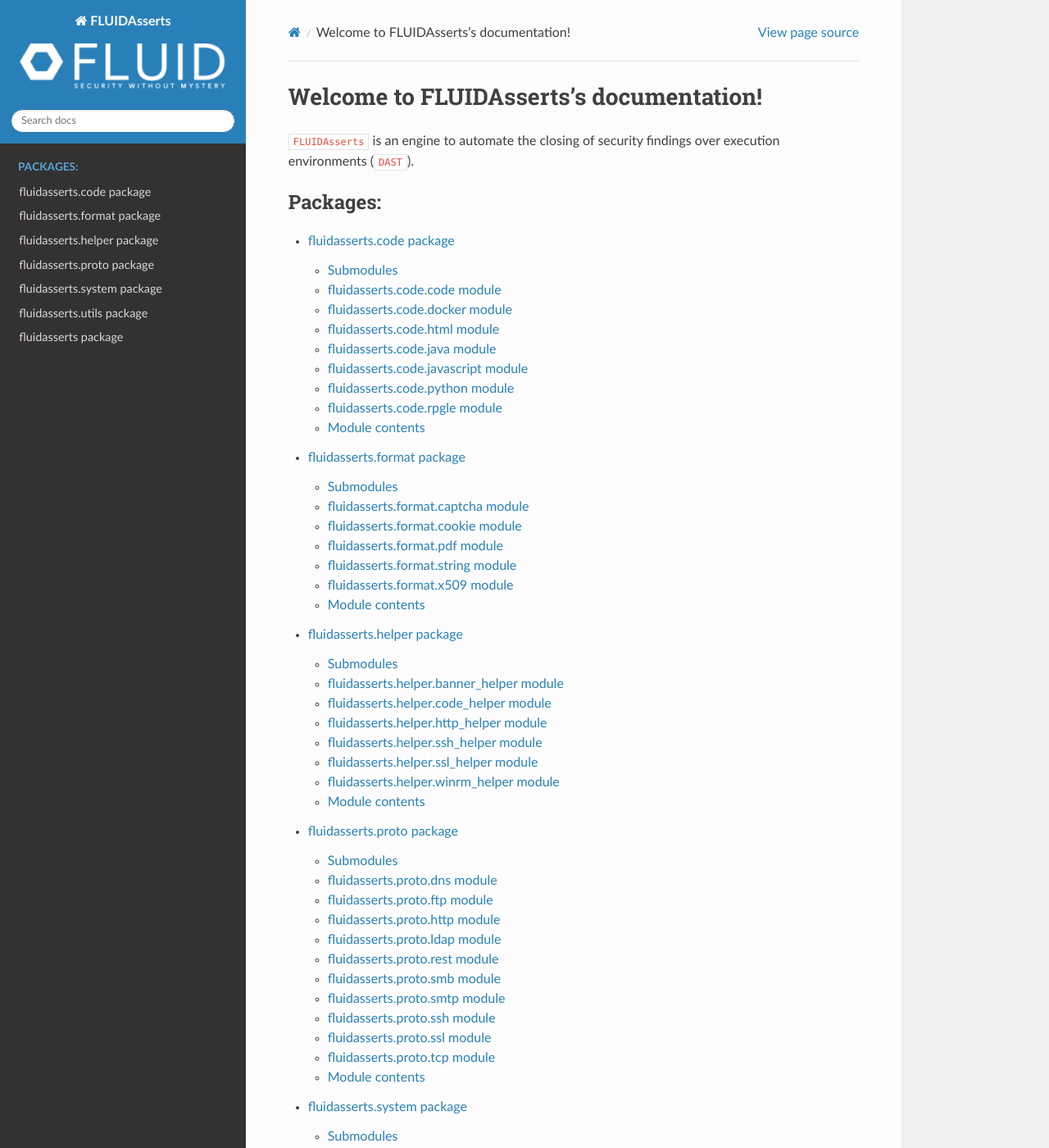
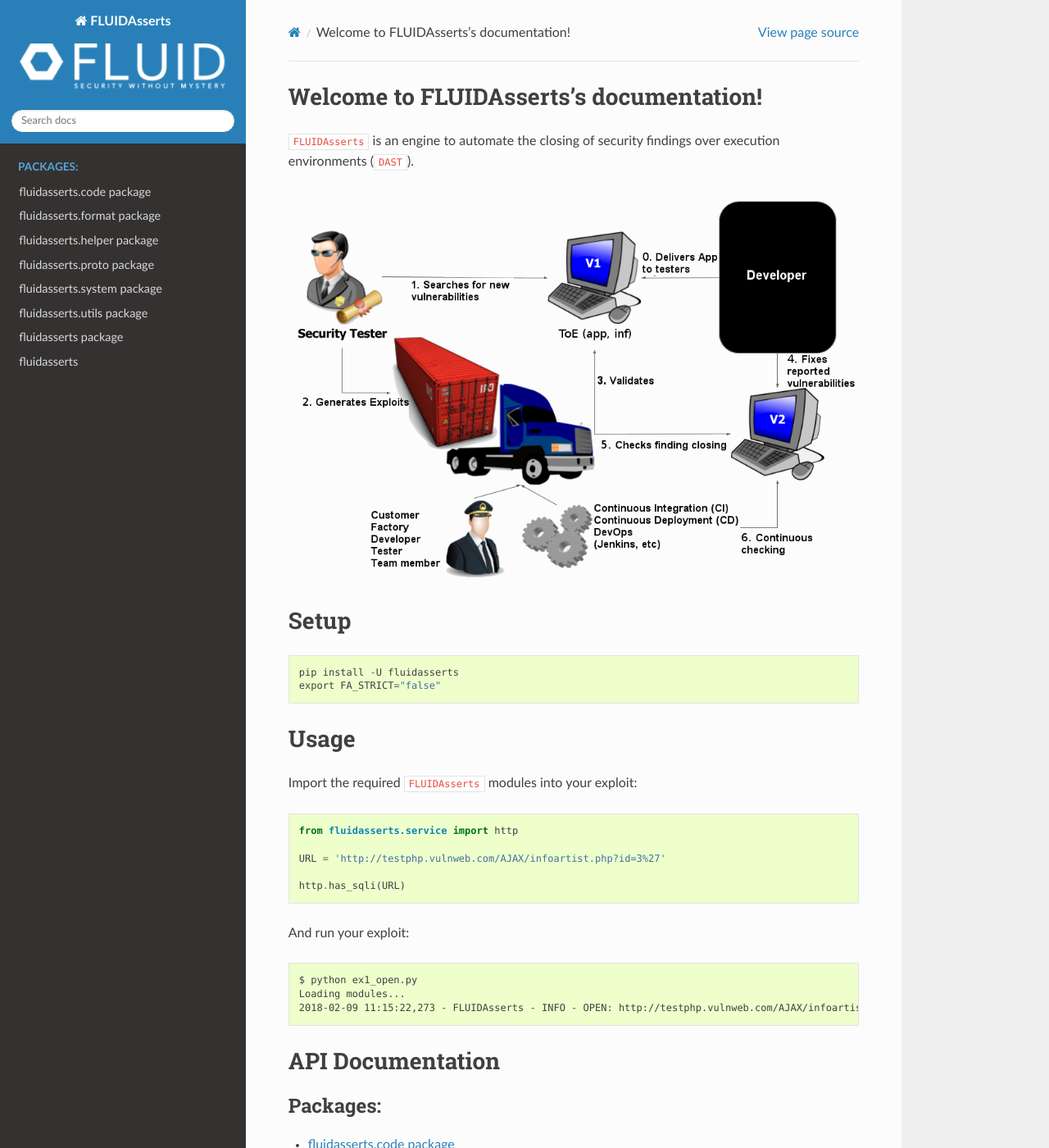
Before and after one commit to jvasque6/asserts, a Sphinx documentation site: the page built from sphinx/source/index.rst, in a window 1280 px wide and 1400 px high. Shown: the whole window at 82% size. Built offline with Sphinx 7.4.7 and the Read the Docs theme 2.0.0, drawn with Linux system fonts in a browser that asks for light colours; some of the changed text lies outside the part shown.

Commit message:
Populate docs index:
- Basic setup instructions
- Basic usage
- Adapt info from product page


Former-commit-id: f61bfb66700b7c78560e9c080beef40a44f35d7e

```diff
--- a/sphinx/source/index.rst
+++ b/sphinx/source/index.rst
@@ -10,6 +10,36 @@
 to automate the closing of security findings
 over execution environments (``DAST``).
 
+.. image:: _static/fluidassertses.png
+
+Setup
+=====
+
+::
+
+   pip install -U fluidasserts
+   export FA_STRICT="false"
+
+Usage
+=====
+
+Import the required ``FLUIDAsserts`` modules into your exploit: ::
+
+   from fluidasserts.service import http
+
+   URL = 'http://testphp.vulnweb.com/AJAX/infoartist.php?id=3%27'
+
+   http.has_sqli(URL)
+
+And run your exploit: ::
+
+   $ python ex1_open.py
+   Loading modules...
+   2018-02-09 11:15:22,273 - FLUIDAsserts - INFO - OPEN: http://testphp.vulnweb.com/AJAX/infoartist.php?id=3%27 Bad text present, Details=Warning.*mysql_.*
+
+API Documentation
+=================
+
 .. toctree::
    :maxdepth: 4
    :caption: Packages:
@@ -21,6 +51,7 @@
    fluidasserts.system
    fluidasserts.utils
    fluidasserts
+   modules
 
 Indices and tables
 ==================
```
Also changed, not shown: sphinx/source/_static/fluidassertses.png (added).
